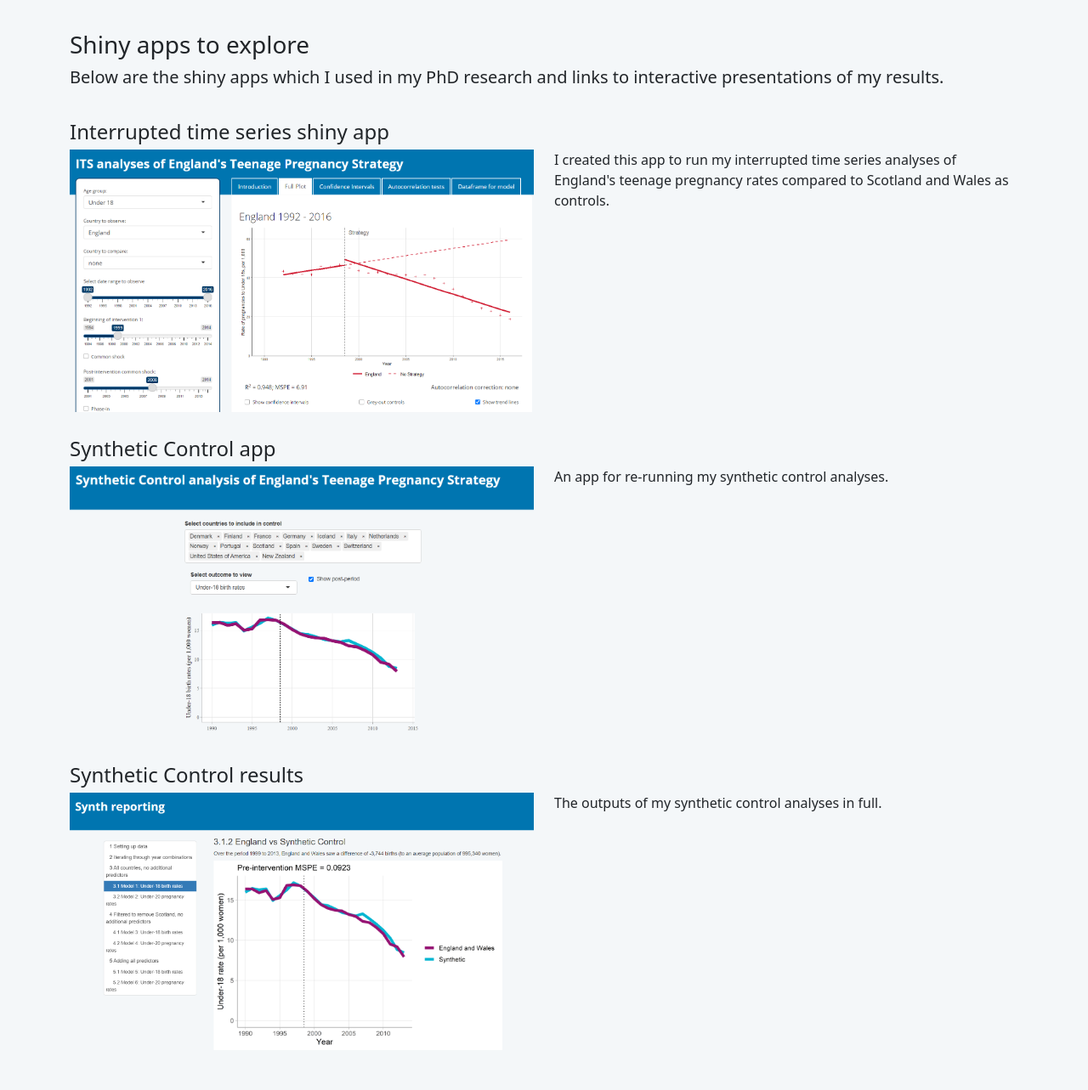
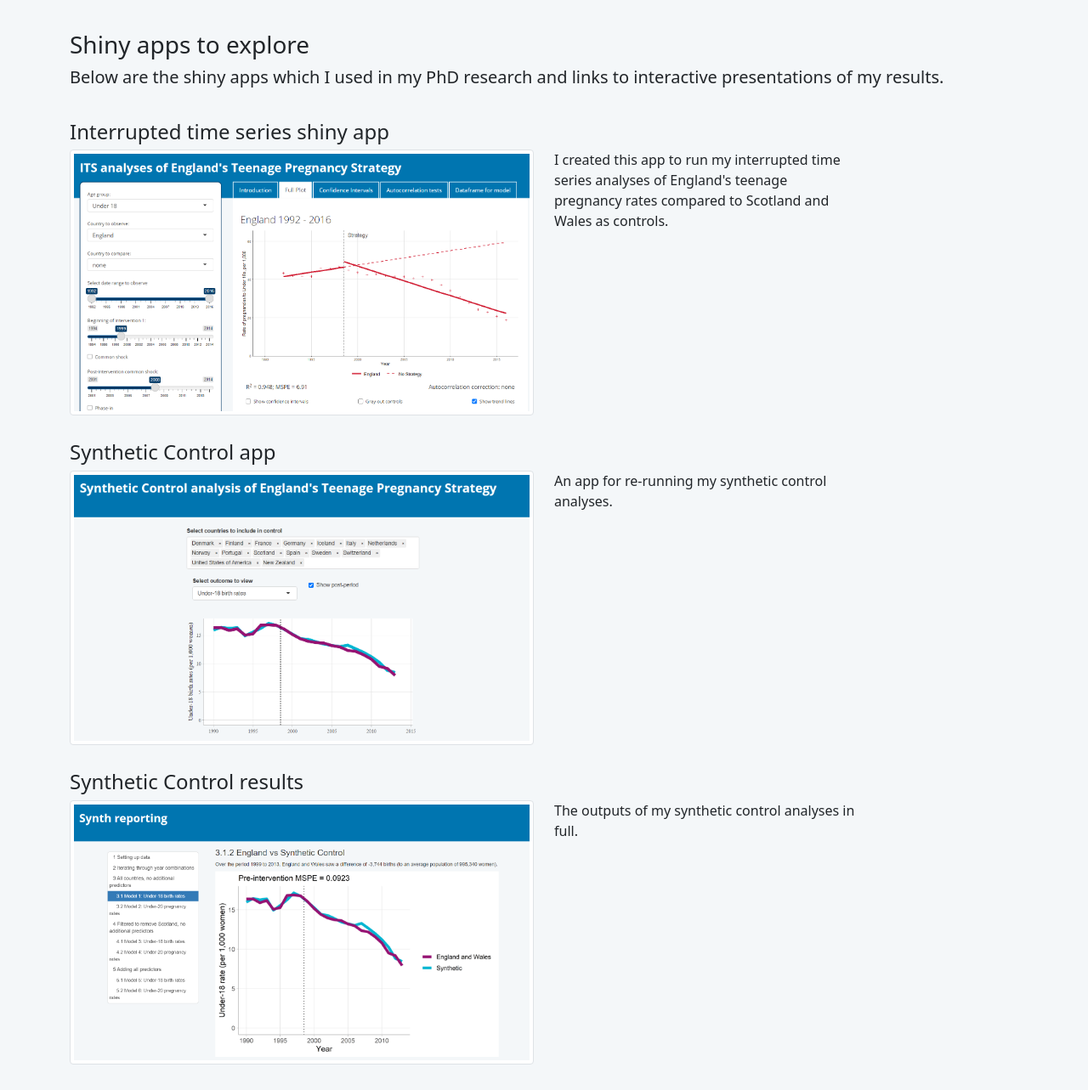
Before and after one commit to andrewbaxter439/project-website, a plain HTML site: page index.html in a window 1280 px wide. Shown: the part 122-1405 px from the top of the page at 85% size. Drawn offline with nearby package versions, Linux system fonts and the light colour scheme.

Commit message:
rounded thumbnail images

```diff
--- a/index.html
+++ b/index.html
@@ -12,12 +12,12 @@
             <p class="lead">Below are the shiny apps which I used in my PhD research and links to interactive presentations of my results.</p>
             <section class="content row">
                 <h4>Interrupted time series shiny app</h4>
-                <div class="col-sm-6">
+                <div class="col-md-6">
                     <a href="https://shiny.andybaxter.me/ITS_shinyapp">
-                        <img src="img/its.png" class="img-fluid"></img>
+                        <img src="img/its.png" class="img-fluid img-thumbnail"></img>
                     </a>
                 </div>
-                <div class="col-sm-6">
+                <div class="col-md-4">
                     <p>
                         I created this app to run my interrupted time series analyses of England's teenage pregnancy rates compared to Scotland and Wales as controls.
                     </p>
@@ -25,23 +25,23 @@
                 </section>
                 <section class = "content row">
                     <h4>Synthetic Control app</h4>
-                    <div class="col-sm-6">
+                    <div class="col-md-6">
                         <a href="https://shiny.andybaxter.me/synth-app">
                         <img src="img/synth.png"
-                        class="img-fluid"
+                        class="img-fluid img-thumbnail"
                         alt="link to synthetic control app" /></a>
                     </div>
-                    <div class="col-sm-6">An app for re-running my synthetic control analyses.</div>
+                    <div class="col-md-4">An app for re-running my synthetic control analyses.</div>
                 </section>
                 <section class = "content row">
                     <h4>Synthetic Control results</h4>
-                    <div class="col-sm-6">
+                    <div class="col-md-6">
                         <a href="Synth-analysis.html">
                         <img src="img/synth-res.png"
-                        class="img-fluid"
+                        class="img-fluid img-thumbnail"
                         alt="link to synthetic control results" /></a>
                     </div>
-                    <div class="col-sm-6">The outputs of my synthetic control analyses in full.</div>
+                    <div class="col-md-4">The outputs of my synthetic control analyses in full.</div>
                 </section>
         </div>
         <script src="js/jquery-3.5.1.slim.min.js"></script>
```
